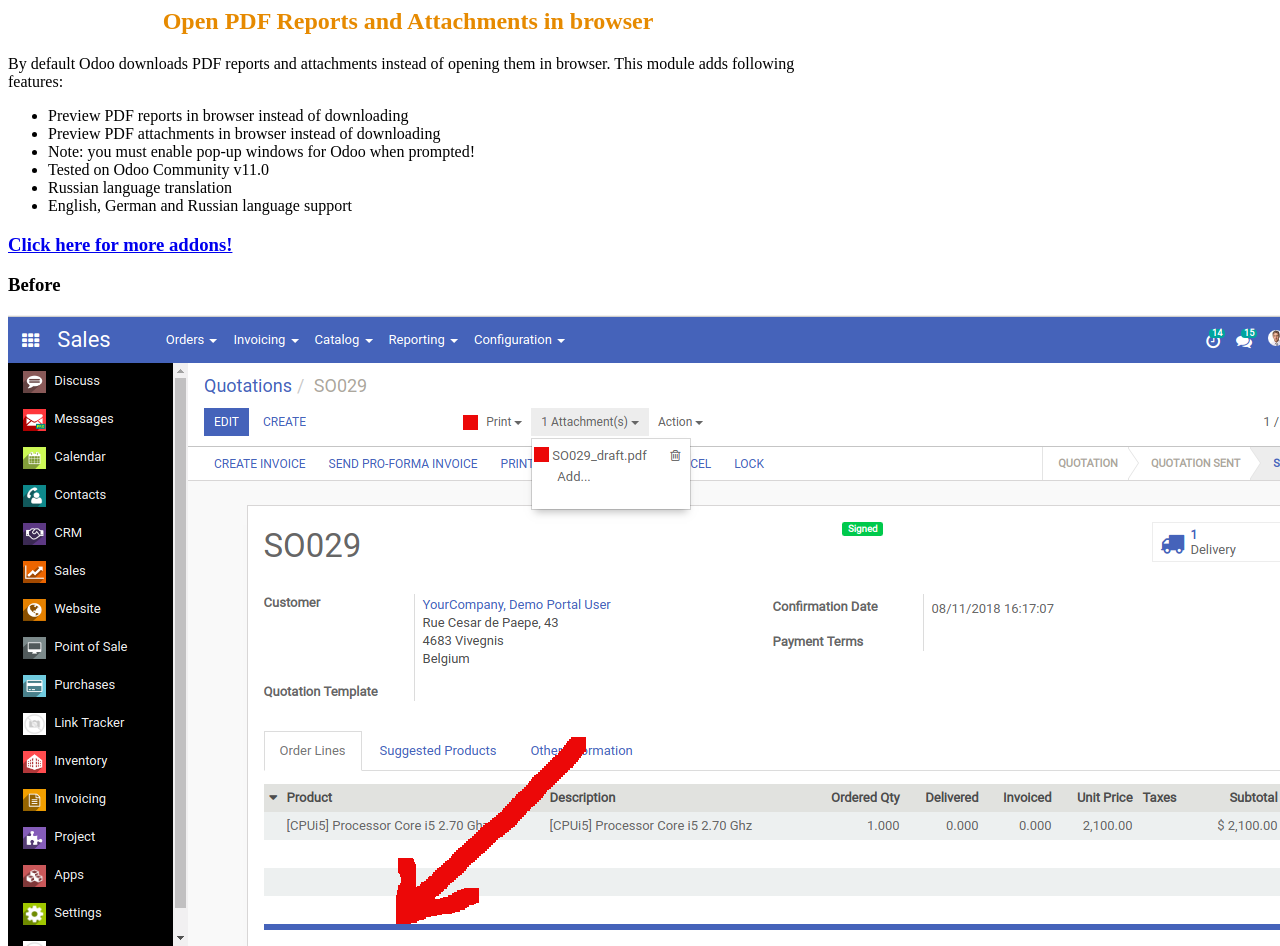
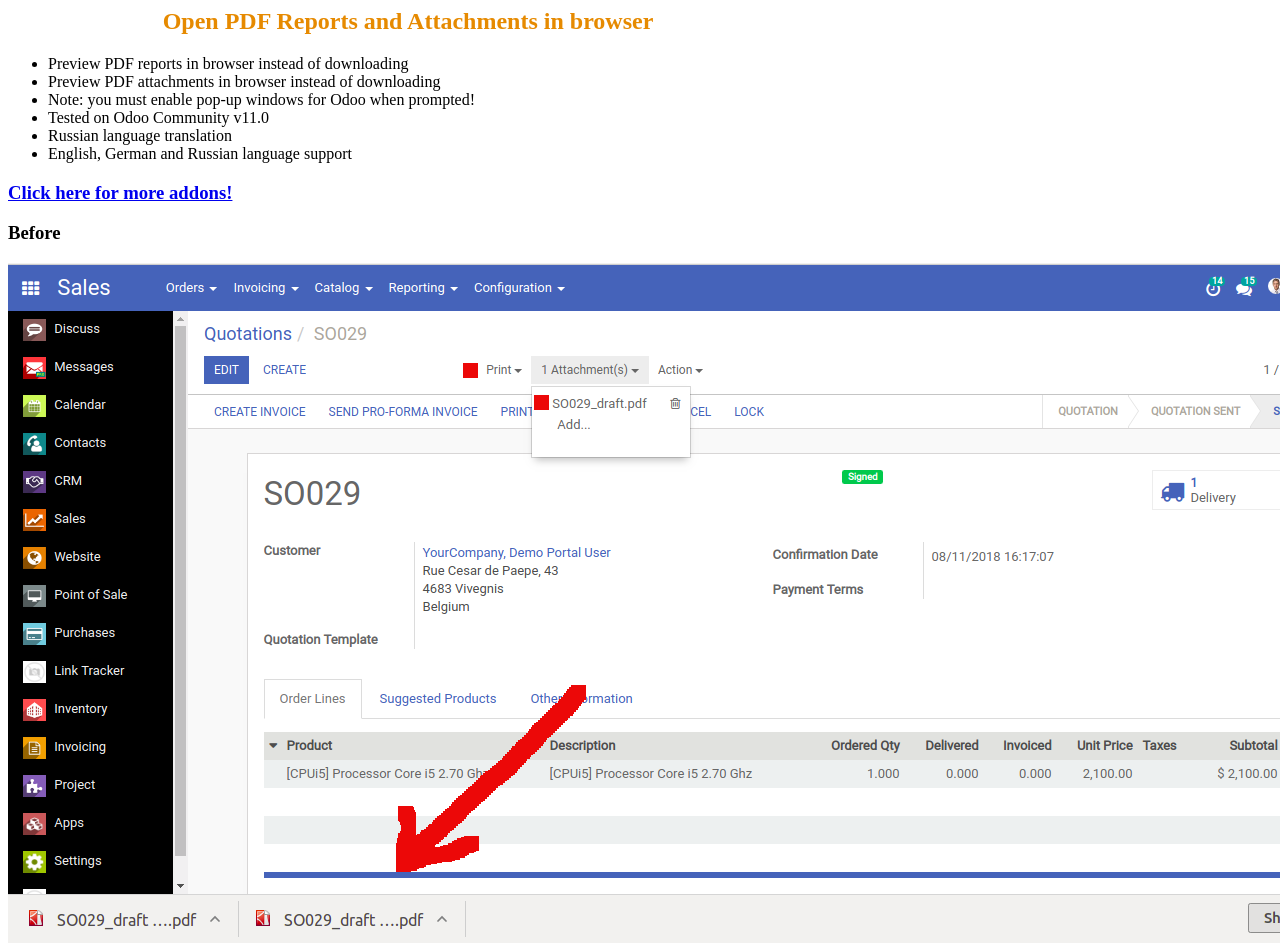
Before and after one commit to cetmix/prt_report_attachment_preview, a plain HTML site: page static/description/index.html in a window 1280 px wide. Shown: the top 946 px of the page. Drawn offline with Linux system fonts and the light colour scheme.

Commit message:
Fix description

```diff
--- a/static/description/index.html
+++ b/static/description/index.html
@@ -3,10 +3,6 @@
         <div class="oe_span12">
           <h2 class="oe_slogan" style="color:#e68a00; text-align: center;">Open PDF Reports and Attachments in browser</h2>
           <div class="oe_demo" style="border:none;">
-            <div>
-              <p>By default Odoo downloads PDF reports and attachments instead of opening them in browser.
-              This module adds following features:</p>
-            </div>
             <ul>
               <li>Preview PDF reports in browser instead of downloading</li>
               <li>Preview PDF attachments in browser instead of downloading</li>
```
